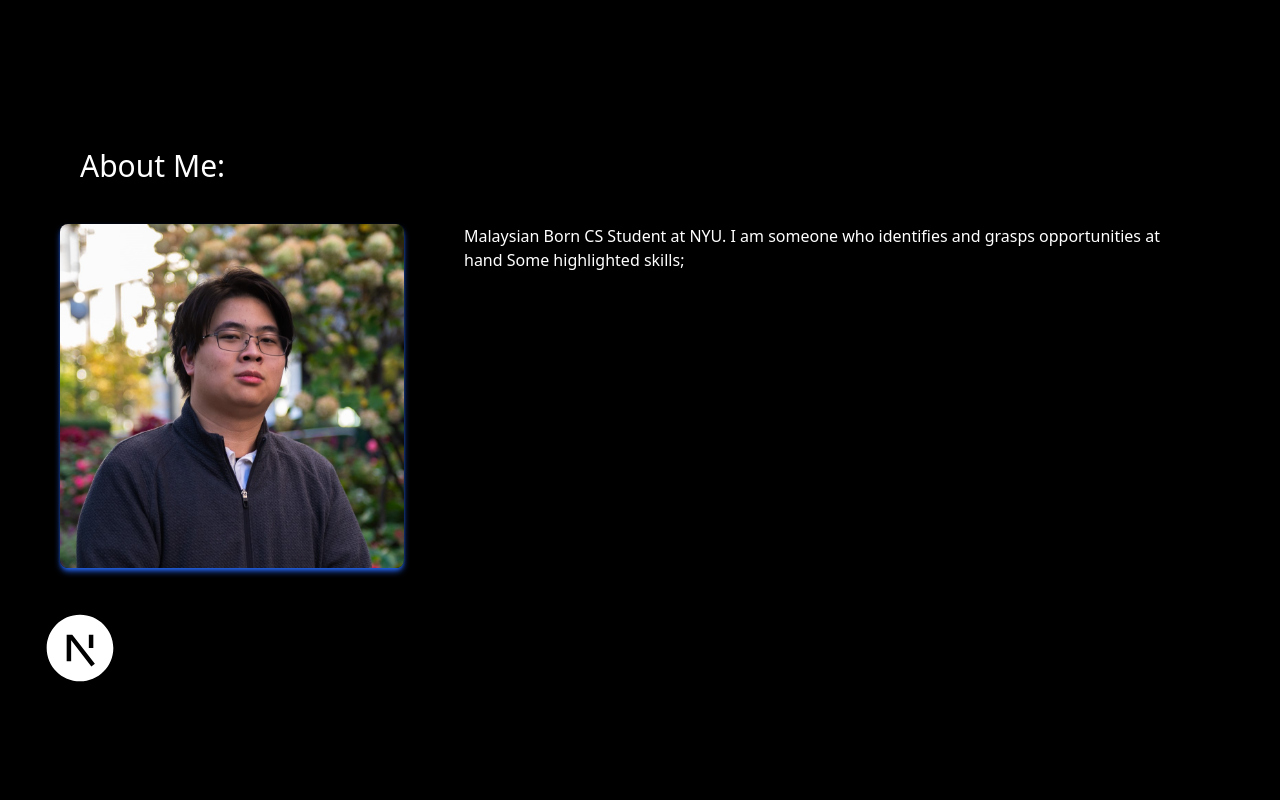
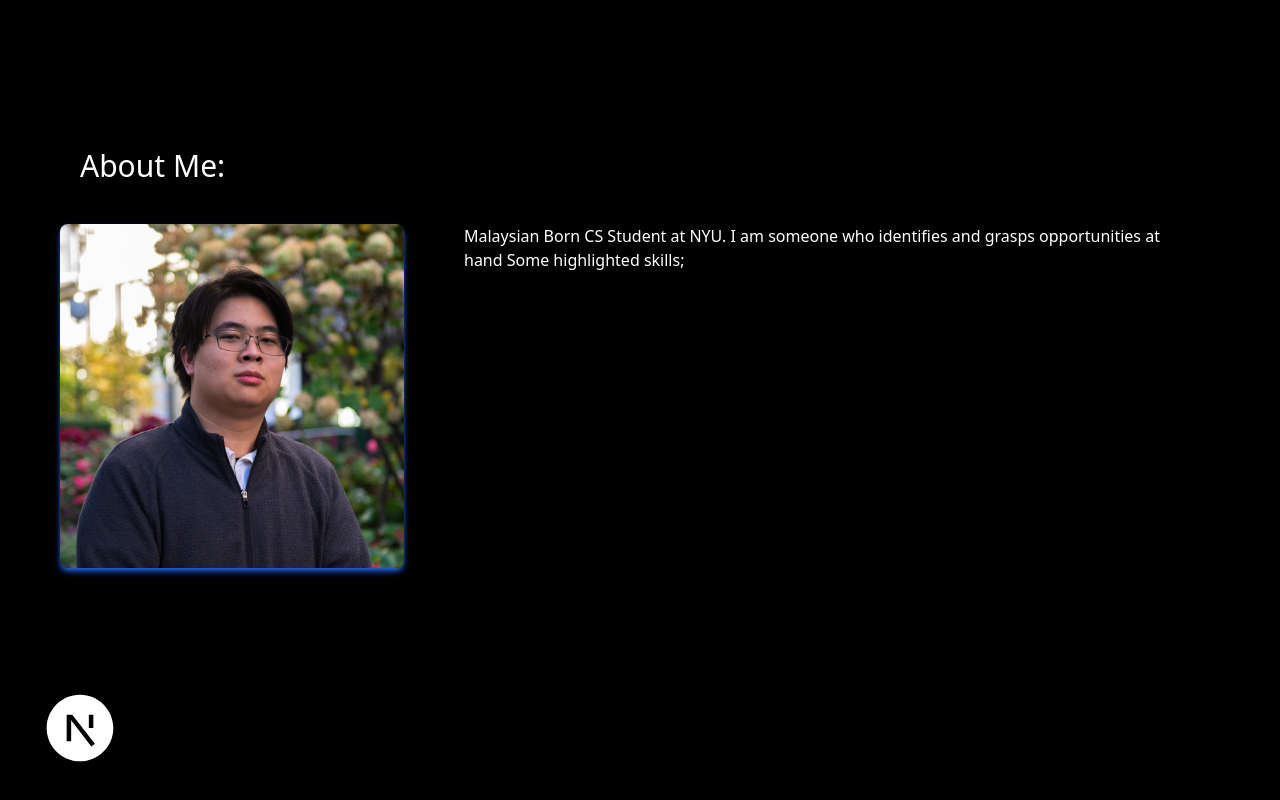
Before and after one commit to sean-lai-sh/seanlaico, a Next.js app: page / in a window 1280 px wide. Shown: the part 672-1472 px from the top of the page. Built offline with nearby package versions, Linux system fonts and the light colour scheme.

Commit message:
updated visuals

```diff
--- a/components/AboutPage.tsx
+++ b/components/AboutPage.tsx
@@ -6,7 +6,7 @@ const AboutPage = forwardRef<HTMLDivElement>((_, ref) => {
         <h1 className='w-full text-left px-10 md:px-20 py-5 text-3xl'>About Me:</h1>
         <div className='w-full flex flex-col md:flex-row sm:px-10 pt-5'>
             <div className='lg:max-h-[50vh] lg:max-w-[30vw] md:max-w-[60vw] md:max-h-[60vh] px-5 pb-5 md:pb-0'>
-                <img src="/images/sean_l.jpg" className='rounded-lg shadow-md shadow-blue-600 w-full h-full'>
+                <img src="/images/sean_l.jpg" className='rounded-lg shadow-md shadow-blue-600 w-full' width={800} height={800}>
 
                 </img>
             </div>
@@ -18,7 +18,7 @@ const AboutPage = forwardRef<HTMLDivElement>((_, ref) => {
 
             </div>
         </div>
-        <div className='grid-rows-5 grid-cols-1 w-full min-h-[20vh] px-10'>
+        <div className='grid-rows-5 grid-cols-1 w-full min-h-[20vh] px-10 lg:py-20'>
           <RiNextjsFill className='row-span-1 h-[20vh] w-20'/>
 
         </div>
```
